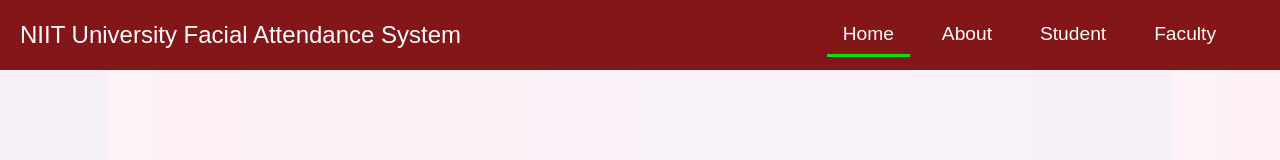
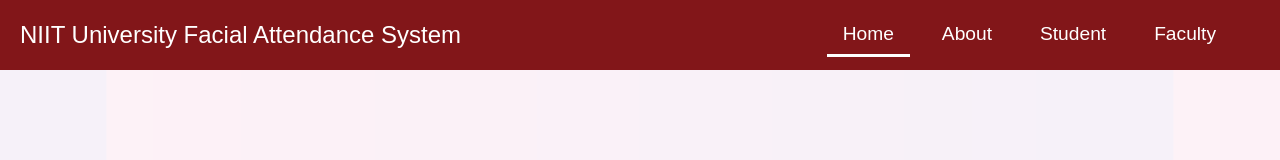
Before and after one commit to adityamorex/capstone-project, a React (Create React App) app in the folder client/: page / in a window 1280 px wide. In both pictures the pointer is over the item "Home". Shown: the top 160 px of the page. Built offline with nearby package versions, Linux system fonts and the light colour scheme.

Commit message:
Update App.css

```diff
--- a/client/src/App.css
+++ b/client/src/App.css
@@ -92,7 +92,7 @@
 
 .nav-item:hover:after {
   width: 100%;
-  background: #06e311;
+  background: #ffffff;
 }
 
 .nav-item .active {
```
